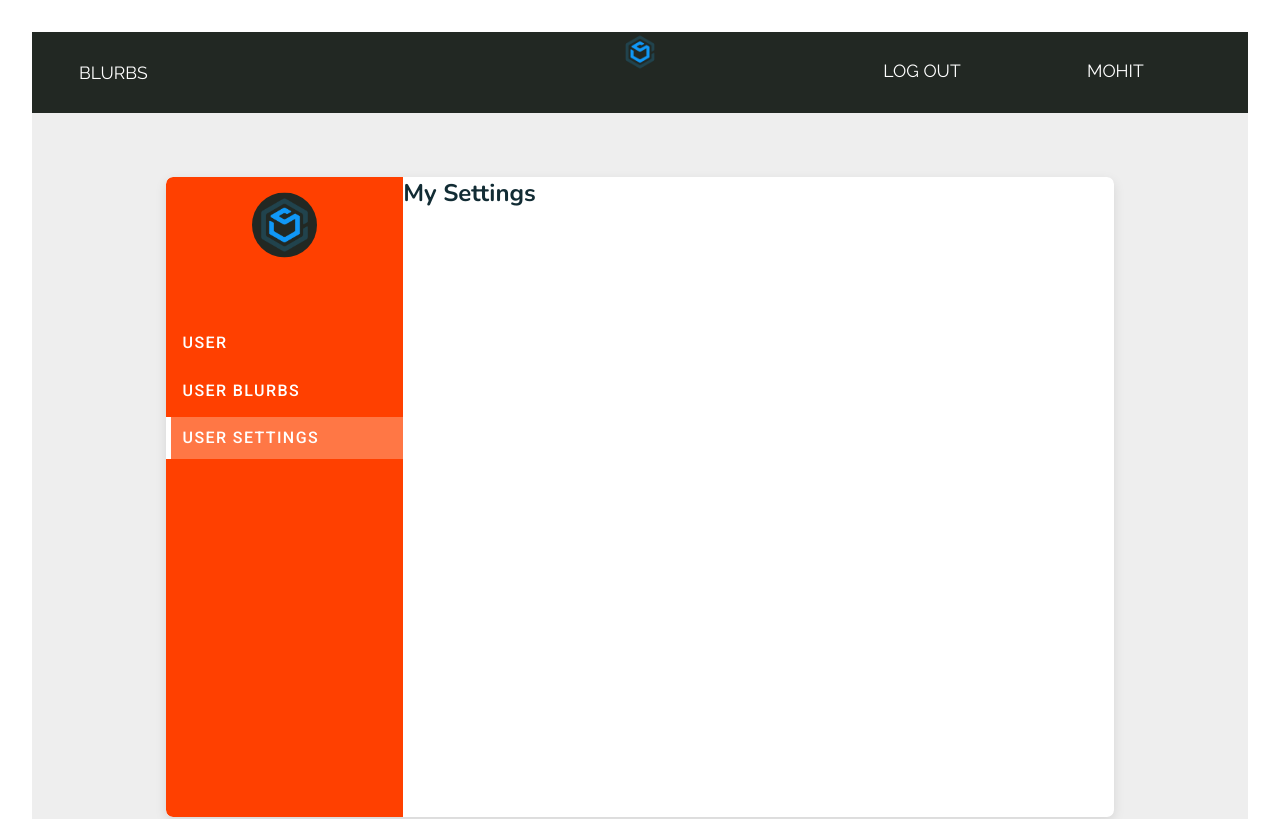
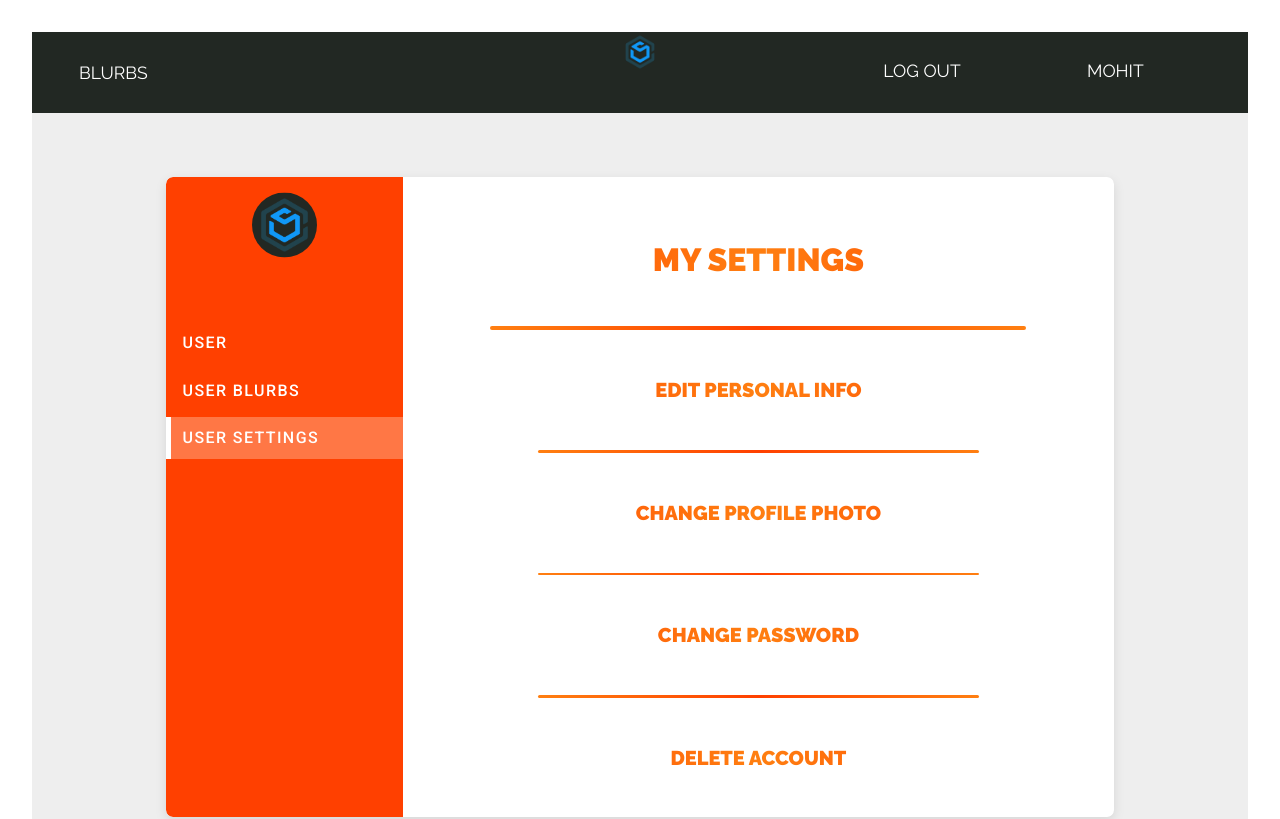
Before and after one commit to mohit-kumar-behera/blurb, a React (Create React App) app in the folder blurb-client/: page /profile/ada/settings in a window 1280 px wide. Shown: the top 819 px of the page. Built offline with nearby package versions, Linux system fonts and the light colour scheme.

Commit message:
design structure of profile setting page

```diff
--- a/blurb-client/src/components/App.jsx
+++ b/blurb-client/src/components/App.jsx
@@ -18,50 +18,17 @@ import ProfileLayout from './Layout/ProfileLayout';
 import Profile from './Profile/Profile';
 import ProfileBlurb from './Profile/ProfileBlurb';
 import ProfileBlurbCreate from './Profile/ProfileBlurbCreate';
+import ProfileSetting from './Profile/ProfileSetting';
 import NoMatch from './Error/NoMatch';
 
 // import stylesheets
 import './App.css';
-
-const P = () => {
-  return (
-    <>
-      <h1>User page</h1>
-      <Outlet />
-    </>
-  );
-};
-
-const A = () => {
-  return <h1>My Profile</h1>;
-};
-
-const B = () => {
-  return <h1>My Blurbs</h1>;
-};
-
-const C = () => {
-  return <h1>My Settings</h1>;
-};
-
-const D = () => {
-  return <h1></h1>;
-};
-
-const E = () => {
-  return <h1></h1>;
-};
-
-const F = () => {
-  return <h1></h1>;
-};
 
 const App = () => {
   return (
     <Routes>
       <Route path="/" element={<PageLayout />}>
         <Route index element={<Home title="Blurb" />} />
-        <Route path="about" element={<P title="test title" />} />
 
         <Route path="auth" element={<AuthPageLayout />}>
           <Route index element={<Navigate to="login" />} />
@@ -120,7 +87,7 @@ const App = () => {
             element={
               <ProtectedRoute>
                 <ProtectedUserRoute>
-                  <C />
+                  <ProfileSetting title="Profile Settings" />
                 </ProtectedUserRoute>
               </ProtectedRoute>
             }
--- a/blurb-client/src/components/Profile/Profile.css
+++ b/blurb-client/src/components/Profile/Profile.css
@@ -1,3 +1,26 @@
+.horizontal-line {
+  width: 100%;
+  padding: 0.15rem;
+  border-radius: 100px;
+  margin: auto;
+  background: -webkit-linear-gradient(
+    left,
+    var(--orange-amber),
+    var(--orange-red),
+    var(--orange-amber)
+  );
+}
+.horizontal-line.lg {
+  width: 100%;
+}
+.horizontal-line.md {
+  width: 85%;
+}
+.horizontal-line.sm {
+  padding: 0.08rem;
+  width: 70%;
+}
+
 .profile-navigation {
   padding: 3rem 0;
   display: flex;
@@ -97,5 +120,6 @@ div.hr {
   font-weight: 500;
   text-transform: uppercase;
 }
-.user-detail > .detail-value {
+.ovenlayout-detail-body .profile-header {
+  font-size: 1.25rem;
 }
--- /dev/null
+++ b/blurb-client/src/components/Profile/ProfileSetting.jsx
@@ -0,0 +1,49 @@
+import React from 'react';
+
+// import customHook
+import useDocumentTitle from '../../CustomHook/useDocumentTitle';
+
+const ProfileSetting = props => {
+  useDocumentTitle(props.title);
+
+  return (
+    <div className="ovenlayout-detail-wrapper">
+      <div className="ovenlayout-detail-header">
+        <h1 className="profile-header">My Settings</h1>
+      </div>
+      <div className="horizontal-line md"></div>
+
+      <div className="ovenlayout-detail-body">
+        <div className="ovenlayout-detail-header">
+          <h1 className="profile-header">Edit Personal Info</h1>
+        </div>
+      </div>
+
+      <div className="horizontal-line sm"></div>
+
+      <div className="ovenlayout-detail-body">
+        <div className="ovenlayout-detail-header">
+          <h1 className="profile-header">Change Profile Photo</h1>
+        </div>
+      </div>
+
+      <div className="horizontal-line sm"></div>
+
+      <div className="ovenlayout-detail-body">
+        <div className="ovenlayout-detail-header">
+          <h1 className="profile-header">Change Password</h1>
+        </div>
+      </div>
+
+      <div className="horizontal-line sm"></div>
+
+      <div className="ovenlayout-detail-body">
+        <div className="ovenlayout-detail-header">
+          <h1 className="profile-header">Delete Account</h1>
+        </div>
+      </div>
+    </div>
+  );
+};
+
+export default ProfileSetting;
```
